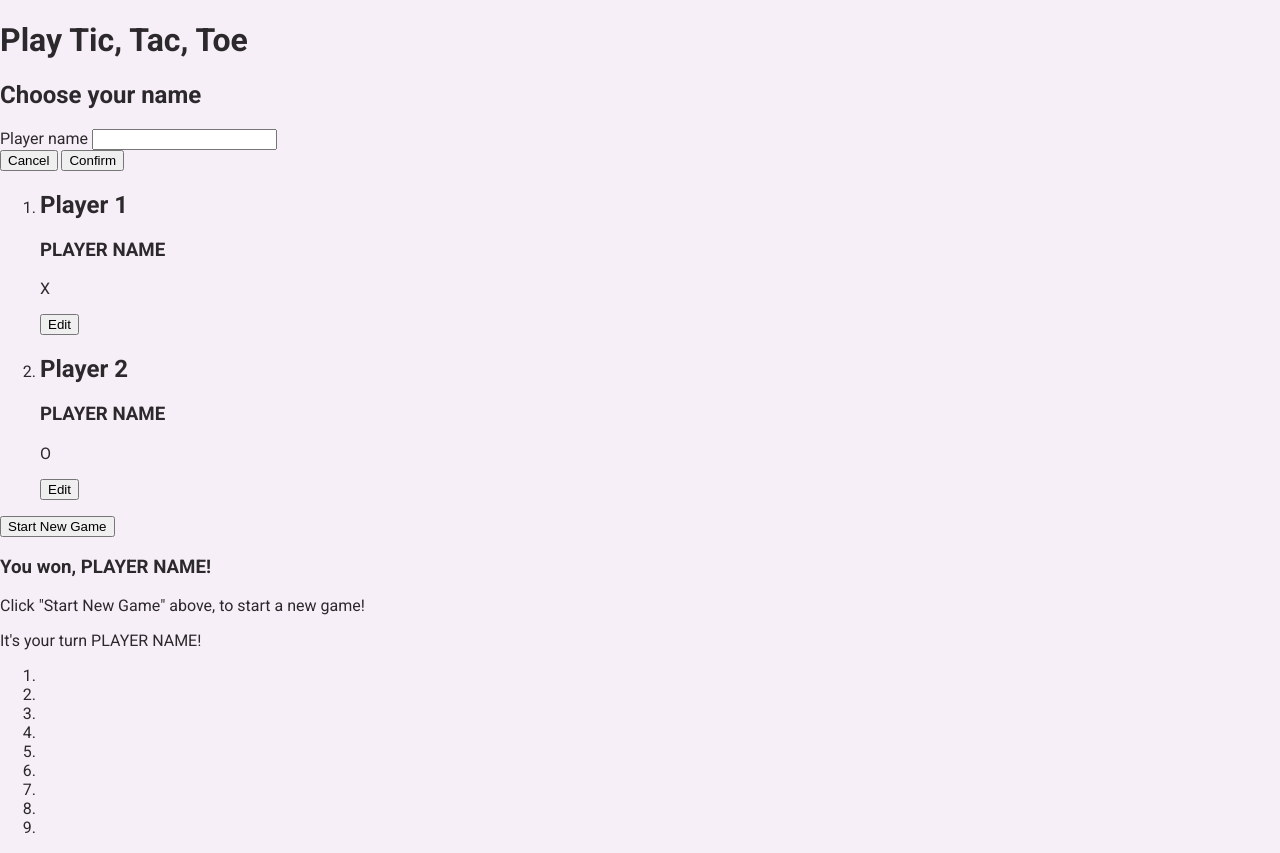
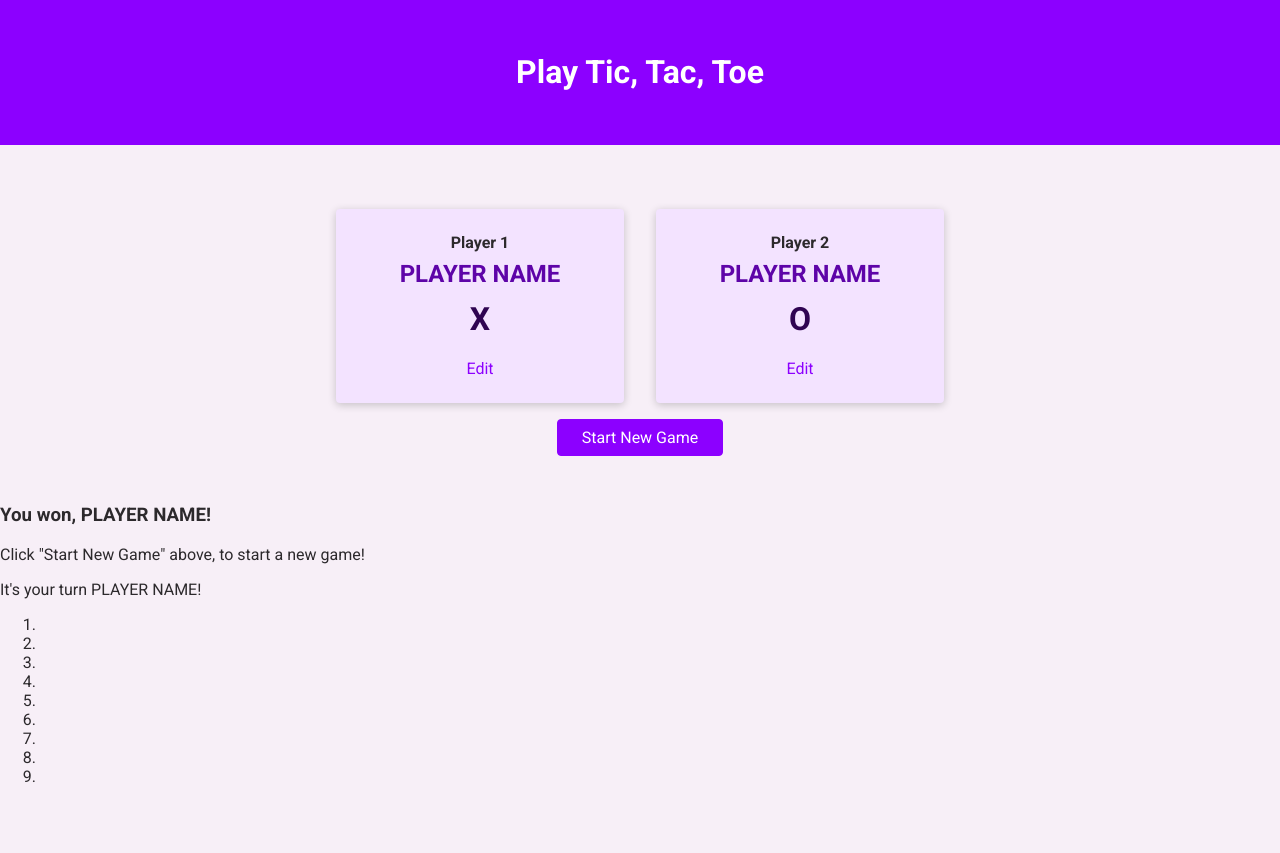
Before and after one commit to AlexPrysiazhnyi/Tic-Tac-Toe, a plain HTML site: page index.html in a window 1280 px wide. After the commit the page ends 802 px from the top, so only its background shows below. Drawn offline with Linux system fonts and the light colour scheme.

Commit message:
Added Additional Styles to #game-config

```diff
--- a/index.html
+++ b/index.html
@@ -9,21 +9,24 @@
     <link rel="preconnect" href="https://fonts.gstatic.com" crossorigin>
     <link href="https://fonts.googleapis.com/css2?family=Roboto:wght@400;700&display=swap" rel="stylesheet">
     <link rel="stylesheet" href="styles/styles.css">
+    <link rel="stylesheet" href="styles/overlays.css">
+    <link rel="stylesheet" href="styles/configuration.css">
   </head>
   <body>
-    <header>
+    <div id="backdrop"></div>
+    <header id="header-main">
         <h1>Play Tic, Tac, Toe</h1>
     </header>
     <main>
-      <aside>
+      <aside class="modal" id="player-configuration">
         <h2>Choose your name</h2>
         <form>
-          <div>
+          <div class="form-control">
             <label for="playername">Player name</label>
             <input type="text" name="playername" id="playername" />
           </div>
           <div>
-            <button type="button">Cancel</button>
+            <button type="button" class="btn-alt">Cancel</button>
             <button type="submit">Confirm</button>
           </div>
         </form>
@@ -34,16 +37,16 @@
             <article>
               <h2>Player 1</h2>
               <h3>PLAYER NAME</h3>
-              <p>X</p>
-              <button>Edit</button>
+              <p class="player-symbol">X</p>
+              <button class="btn-alt">Edit</button>
             </article>
           </li>
           <li>
             <article>
               <h2>Player 2</h2>
               <h3>PLAYER NAME</h3>
-              <p>O</p>
-              <button>Edit</button>
+              <p class="player-symbol">O</p>
+              <button class="btn-alt">Edit</button>
             </article>
           </li>
         </ol>
--- /dev/null
+++ b/styles/configuration.css
@@ -0,0 +1,66 @@
+#configuration {
+    text-align: center;
+}
+
+#player-configuration h2 {
+    margin: 0.5rem 0;
+}
+
+.form-control {
+    margin: 0.5rem 0;
+}
+
+.form-control label {
+    display: block;
+    margin-bottom: 0.5rem;
+    font-weight: bold;
+}
+
+.form-control input {
+    font: inherit;
+    border: 1px solid rgb(204, 204, 204);
+    width: 15rem;
+    padding: 0.35rem;
+}
+
+#game-config {
+    width: 90%;
+    max-width: 40rem;
+    margin: 3rem auto;
+    text-align: center;
+}
+
+#game-config ol {
+    list-style: none;
+    margin: 0;
+    padding: 0;
+    display: flex;
+    justify-content: center;
+}
+
+#game-config li {
+    margin: 1rem;
+    padding: 1rem;
+    width: 50%;
+    background-color: rgb(243, 227, 255);
+    border-radius: 4px;
+    box-shadow: 0 2px 8px rgba(0, 0, 0, 0.2);
+}
+
+#game-config h2 {
+    font-size: 1rem;
+    margin: 0.5rem 0;
+}
+
+#game-config h3 {
+    font-size: 1.5rem;
+    margin: 0.5rem 0;
+    color: rgb(94, 4, 168);
+}
+
+.player-symbol {
+    font-size: 2rem;
+    font-weight: bold;
+    color: rgb(47, 4, 82);
+    margin: 0.75rem 0;
+}
--- /dev/null
+++ b/styles/overlays.css
@@ -0,0 +1,28 @@
+.modal {
+    position: fixed;
+    top: 20%;
+    left: 5%;
+    width: 90%;
+    background-color: white;
+    padding: 2rem;
+    border-radius: 6px;
+    box-shadow: 0 2px 8px rgba(0, 0, 0, 0.2);
+    display: none;
+}
+
+#backdrop {
+    position: fixed;
+    top: 0;
+    left: 0;
+    width: 100%;
+    height: 100%;
+    background-color: rgba(0, 0, 0, 0.7);
+    display: none;
+}
+
+@media (min-width: 48rem) {
+    .modal {
+        left: calc(50% - 20rem);
+        width: 40rem;
+    }
+}
--- a/styles/styles.css
+++ b/styles/styles.css
@@ -8,3 +8,36 @@ body {
     color: rgb(44, 41, 44);
     background-color: rgb(247, 239, 247);
 }
+
+#header-main {
+    background-color: rgb(140, 0, 255);
+    color: white;
+    padding: 2rem 5%;
+    text-align: center;
+}
+
+button {
+    font: inherit;
+    padding: 0.5rem 1.5rem;
+    background-color: rgb(140, 0, 255);
+    border: 1px solid  rgb(140, 0, 255);
+    color: white;
+    border-radius: 4px;
+    cursor: pointer;
+}
+
+.btn-alt {
+    background-color: transparent;
+    border-color: transparent;
+    color: rgb(140, 0, 255);
+}
+
+button:hover {
+    background-color: rgb(79,10,190);
+    border-color: rgb(79,10,190);
+}
+
+.btn-alt:hover {
+    background-color: rgb(230, 201, 252);
+    border-color: transparent;
+}
```
